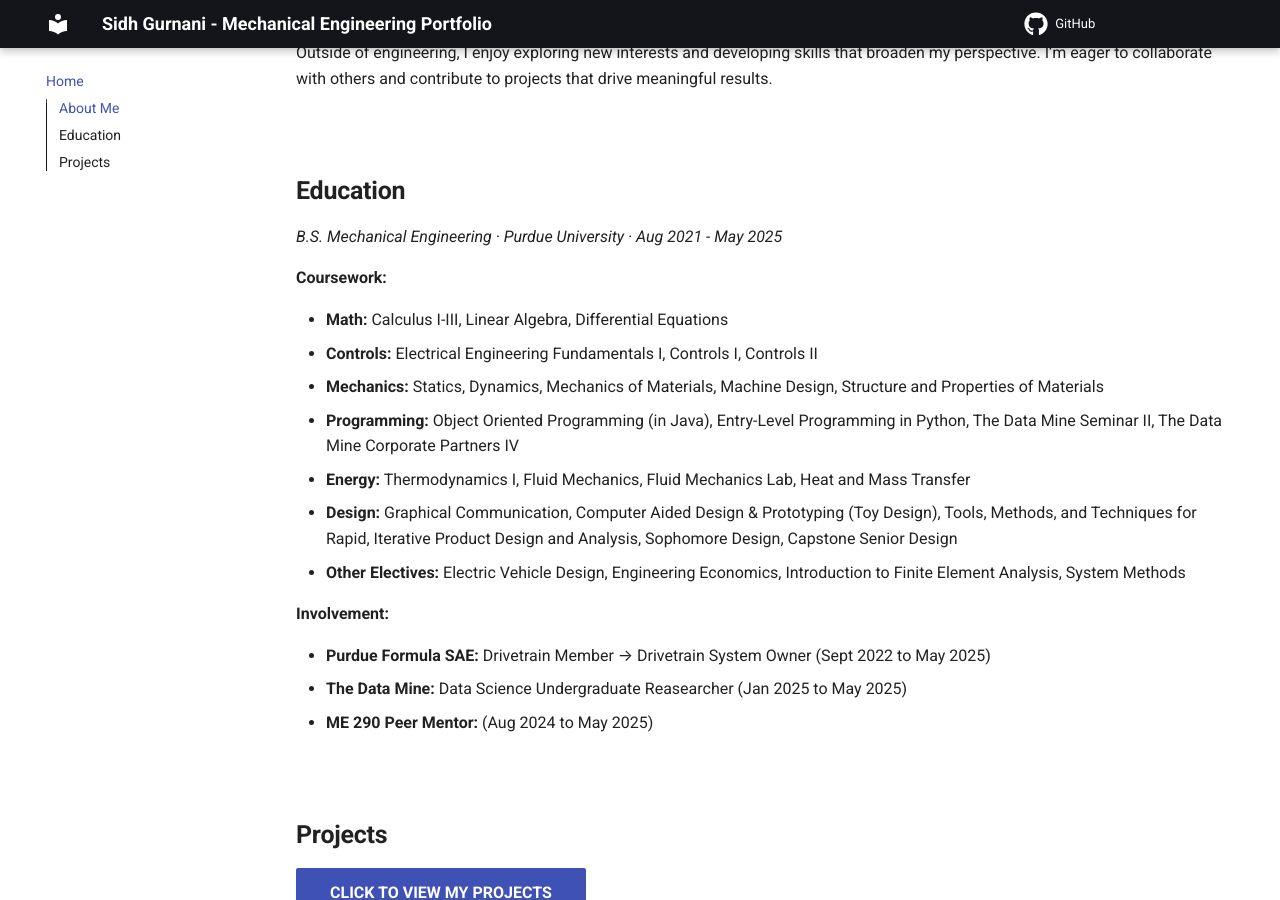
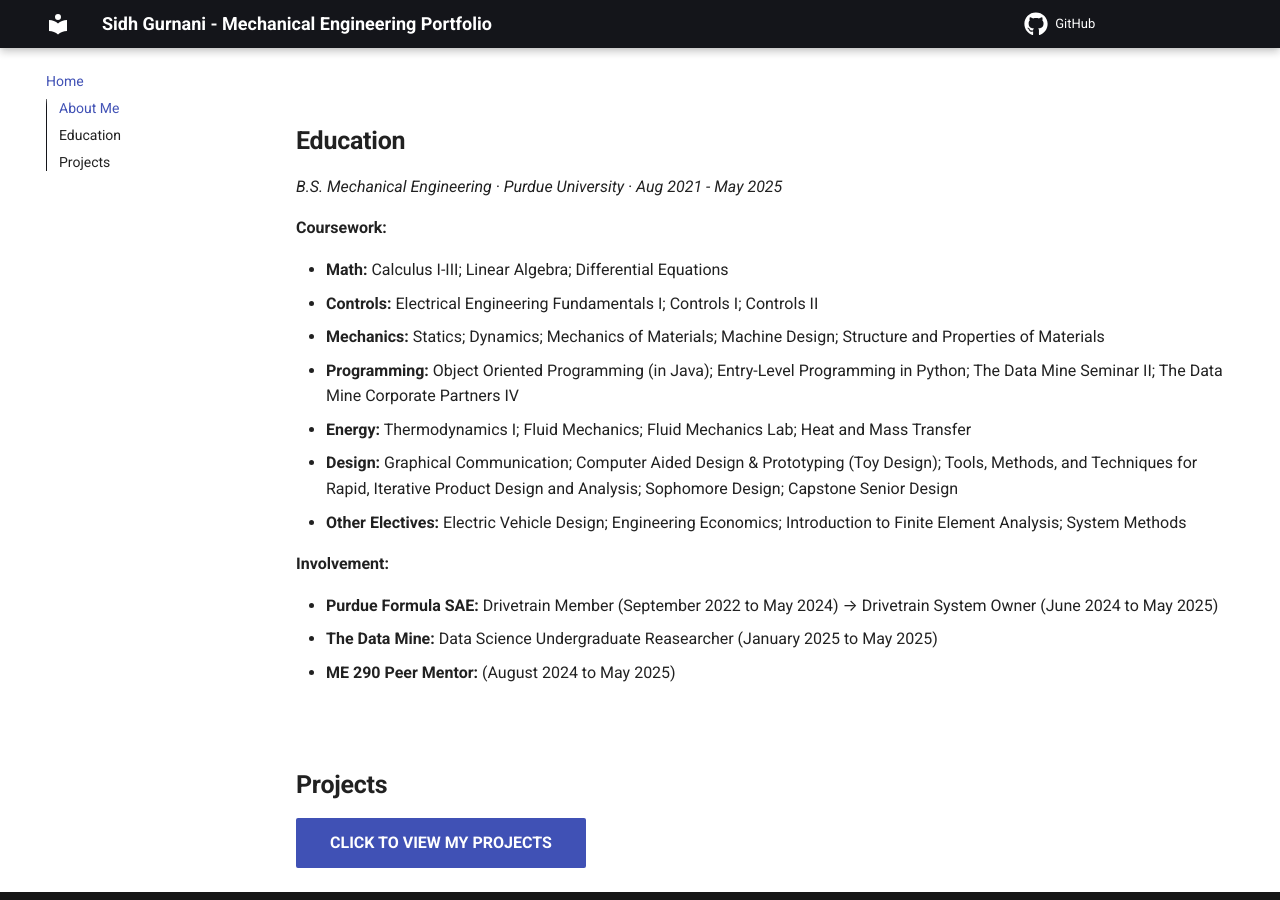
Before and after one commit to sidhgurnani/sidh-ME-portfolio, an MkDocs documentation site: the page built from docs/index.md, in a window 1280 px wide and 900 px high, scrolled down 773 px. Built offline with MkDocs 1.6.1 and Material for MkDocs 9.7.7, drawn with Linux system fonts in a browser that asks for light colours; comment, search, counter and statistics services are not loaded.

Commit message:
Website (Version 8/8/25)

```diff
--- a/docs/index.md
+++ b/docs/index.md
@@ -1,6 +1,6 @@
 #
-<div style="display: flex; align-items: center; gap: 50px;">
-  <img src="./assets/Headshot.jpeg" alt="Professional Headshot" style="width: 200px; height: auto; border-radius: 8px;">
+<div style="display: flex; align-items: center; gap: 30px;">
+  <img src="./assets/Headshot.jpeg" alt="Professional Headshot" style="width: 150px; height: auto; border-radius: 8px;">
 
   <div>
     <div style="font-size: 2.5rem; font-weight: bold;">Sidh Gurnani</div>
@@ -28,19 +28,19 @@
 
 **Coursework:**
 
-* **Math:** Calculus I-III, Linear Algebra, Differential Equations
-* **Controls:** Electrical Engineering Fundamentals I, Controls I, Controls II
-* **Mechanics:** Statics, Dynamics, Mechanics of Materials, Machine Design, Structure and Properties of Materials
-* **Programming:** Object Oriented Programming (in Java), Entry-Level Programming in Python, The Data Mine Seminar II, The Data Mine Corporate Partners IV
-* **Energy:** Thermodynamics I, Fluid Mechanics, Fluid Mechanics Lab, Heat and Mass Transfer
-* **Design:** Graphical Communication, Computer Aided Design & Prototyping (Toy Design), Tools, Methods, and Techniques for Rapid, Iterative Product Design and Analysis, Sophomore Design, Capstone Senior Design
-* **Other Electives:** Electric Vehicle Design, Engineering Economics, Introduction to Finite Element Analysis, System Methods
+* **Math:** Calculus I-III; Linear Algebra; Differential Equations
+* **Controls:** Electrical Engineering Fundamentals I; Controls I; Controls II
+* **Mechanics:** Statics; Dynamics; Mechanics of Materials; Machine Design; Structure and Properties of Materials
+* **Programming:** Object Oriented Programming (in Java); Entry-Level Programming in Python; The Data Mine Seminar II; The Data Mine Corporate Partners IV
+* **Energy:** Thermodynamics I; Fluid Mechanics; Fluid Mechanics Lab; Heat and Mass Transfer
+* **Design:** Graphical Communication; Computer Aided Design & Prototyping (Toy Design); Tools, Methods, and Techniques for Rapid, Iterative Product Design and Analysis; Sophomore Design; Capstone Senior Design
+* **Other Electives:** Electric Vehicle Design; Engineering Economics; Introduction to Finite Element Analysis; System Methods
 
 **Involvement:**
 
-* **Purdue Formula SAE:** Drivetrain Member &rarr; Drivetrain System Owner (Sept 2022 to May 2025)
-* **The Data Mine:** Data Science Undergraduate Reasearcher (Jan 2025 to May 2025)
-* **ME 290 Peer Mentor:** (Aug 2024 to May 2025)
+* **Purdue Formula SAE:** Drivetrain Member (September 2022 to May 2024) &rarr; Drivetrain System Owner (June 2024 to May 2025)
+* **The Data Mine:** Data Science Undergraduate Reasearcher (January 2025 to May 2025)
+* **ME 290 Peer Mentor:** (August 2024 to May 2025)
 
 <div><br></div>
 
```
Also changed, not shown: docs/projects.md (+21 -0 lines), site/index.html, site/projects/index.html.
